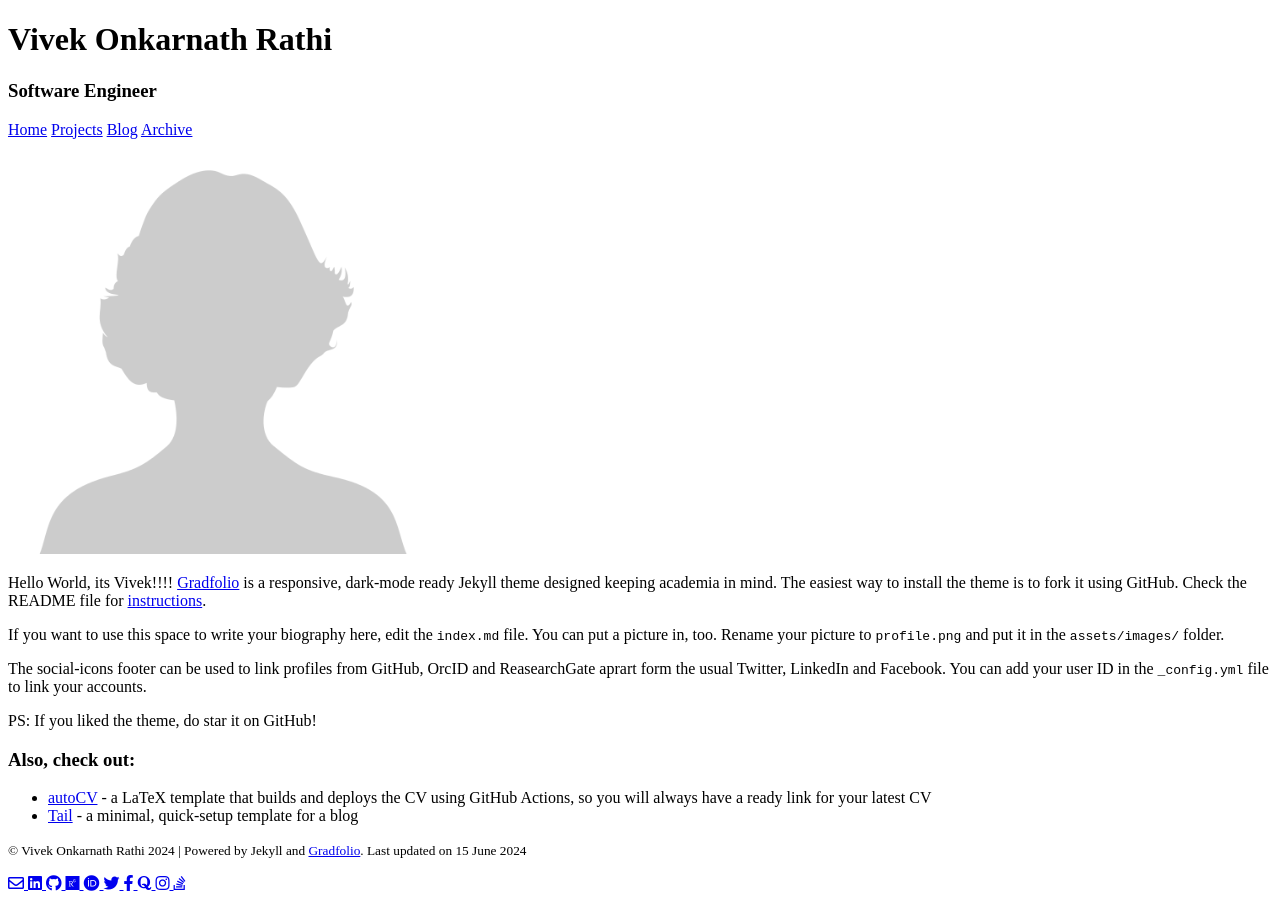
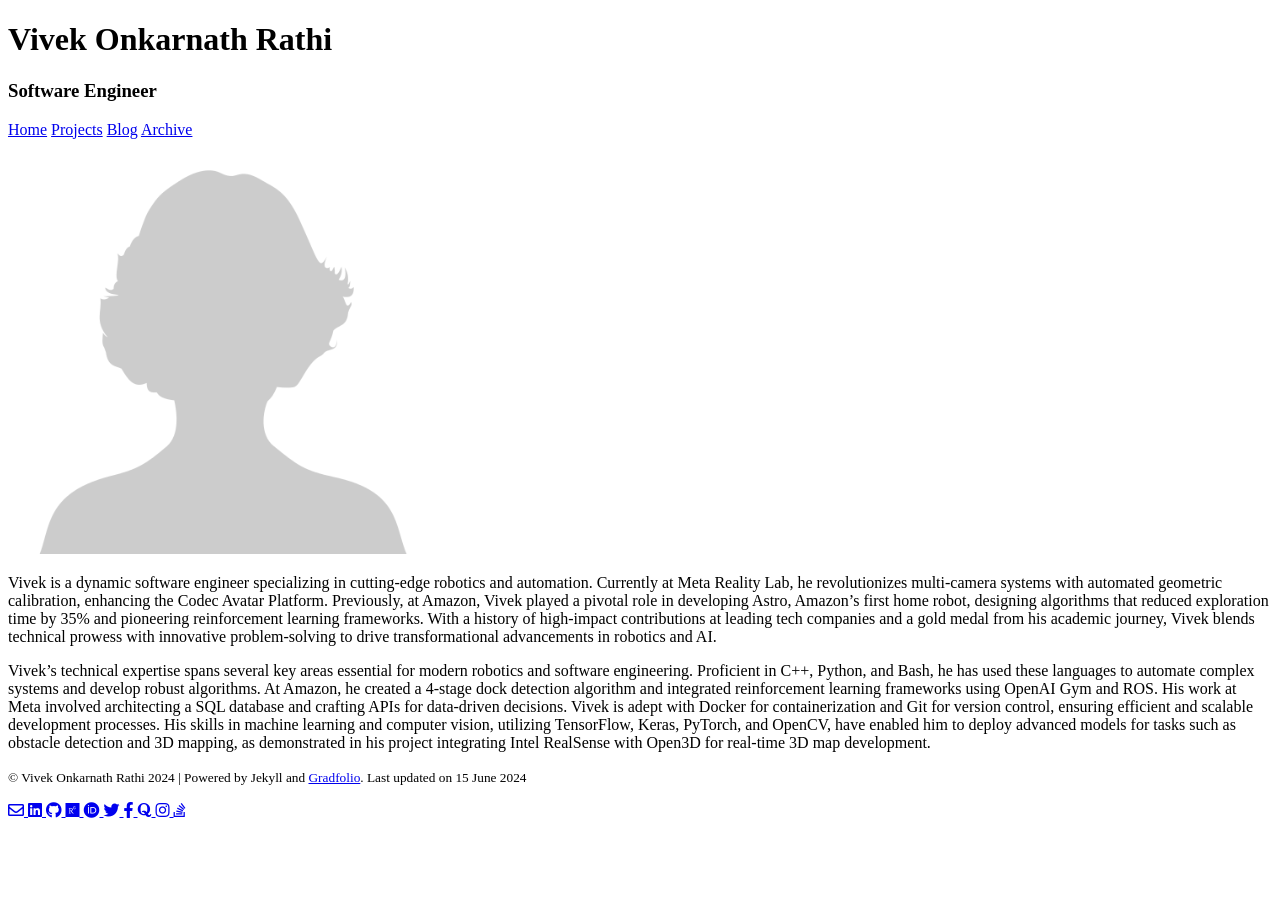
Before and after one commit to vivekrathi14/github.io, a Jekyll site: the page built from index.md, in a window 1280 px wide. Built offline with Jekyll 4.4.1, drawn with Linux system fonts in a browser that asks for light colours; nearby versions of some CDN libraries.

Commit message:
Update index.md with my info

```diff
--- a/index.md
+++ b/index.md
@@ -7,16 +7,6 @@ profile:
 published: true
 ---
 
-Hello World, its Vivek!!!!
-[Gradfolio](https://github.com/jitinnair1/gradfolio){:target="_blank"} is a responsive, dark-mode ready Jekyll theme designed keeping academia in mind. The easiest way to install the theme is to fork it using GitHub. Check the README file for [instructions](https://github.com/jitinnair1/gradfolio#installation){:target="_blank"}.
+Vivek is a dynamic software engineer specializing in cutting-edge robotics and automation. Currently at Meta Reality Lab, he revolutionizes multi-camera systems with automated geometric calibration, enhancing the Codec Avatar Platform. Previously, at Amazon, Vivek played a pivotal role in developing Astro, Amazon’s first home robot, designing algorithms that reduced exploration time by 35% and pioneering reinforcement learning frameworks. With a history of high-impact contributions at leading tech companies and a gold medal from his academic journey, Vivek blends technical prowess with innovative problem-solving to drive transformational advancements in robotics and AI.
 
-If you want to use this space to write your biography here, edit the `index.md` file. You can put a picture in, too. Rename your picture to `profile.png` and put it in the `assets/images/` folder.
-
-The social-icons footer can be used to link profiles from GitHub, OrcID and ReasearchGate aprart form the usual Twitter, LinkedIn and Facebook. You can add your user ID in the `_config.yml` file to link your accounts.
-
-PS: If you liked the theme, do star it on GitHub!
-
-### Also, check out:
-
-- [autoCV](https://github.com/jitinnair1/autocv) - a LaTeX template that builds and deploys the CV using GitHub Actions, so you will always have a ready link for your latest CV
-- [Tail](https://github.com/jitinnair1/tail) - a minimal, quick-setup template for a blog
+Vivek's technical expertise spans several key areas essential for modern robotics and software engineering. Proficient in C++, Python, and Bash, he has used these languages to automate complex systems and develop robust algorithms. At Amazon, he created a 4-stage dock detection algorithm and integrated reinforcement learning frameworks using OpenAI Gym and ROS. His work at Meta involved architecting a SQL database and crafting APIs for data-driven decisions. Vivek is adept with Docker for containerization and Git for version control, ensuring efficient and scalable development processes. His skills in machine learning and computer vision, utilizing TensorFlow, Keras, PyTorch, and OpenCV, have enabled him to deploy advanced models for tasks such as obstacle detection and 3D mapping, as demonstrated in his project integrating Intel RealSense with Open3D for real-time 3D map development.
```
